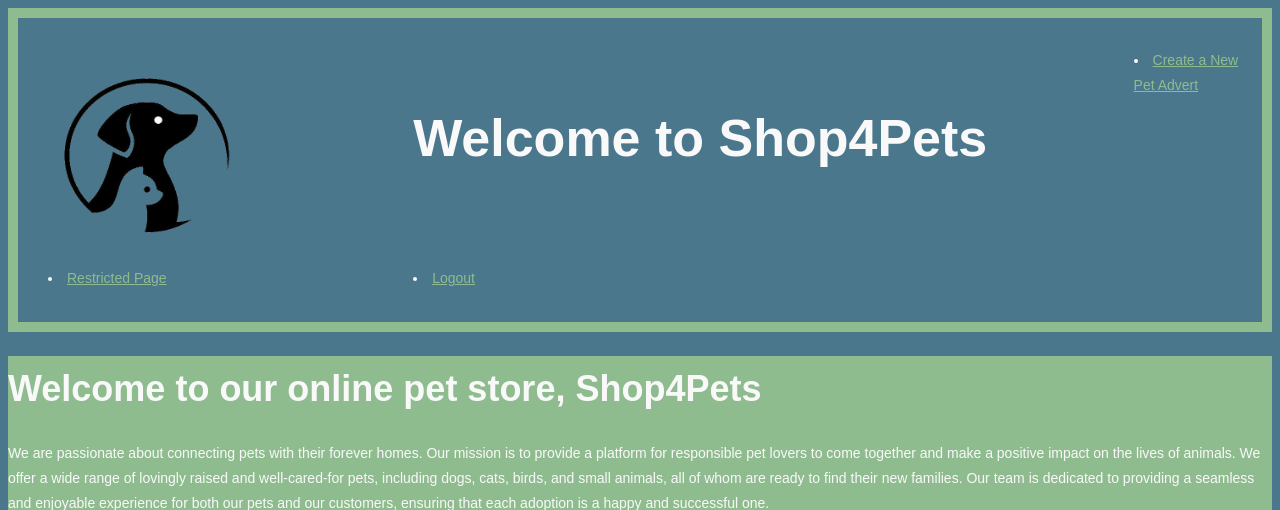
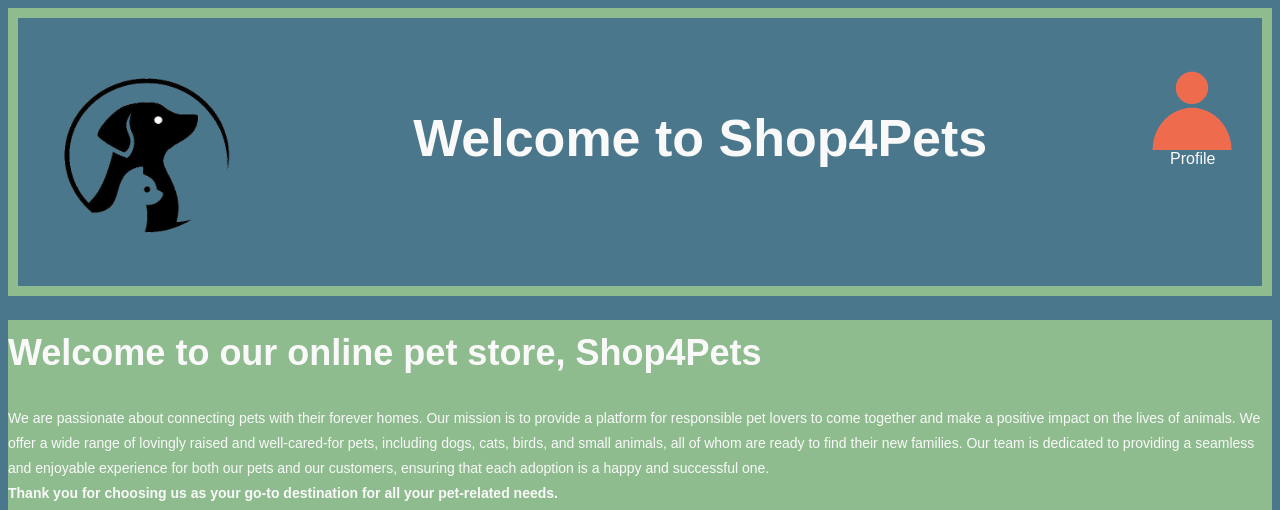
Before and after one commit to Ahmed-AlOnaizi/Shop4Pets, a Django app: page /pets/about/ in a window 1280 px wide. Shown: the top 510 px of the page. Run offline with Django 3.2, Linux system fonts and the light colour scheme; a user stored in the database is signed in; data that the repository does not hold is empty.

Commit message:
"fixed login/signup link so it displays add_Advert if user is loggeed in"

```diff
--- a/templates/pets/base.html
+++ b/templates/pets/base.html
@@ -11,6 +11,9 @@
             <a href="#"><img src="{% static 'images/logo.png' %}" alt="Shop4Pets logo" id = "logo"> </a>
             <h1 id = "Title">Welcome to Shop4Pets </h1>
             {% if user.is_authenticated %}
+                <div id="login">
+                <button id="loginButton"><img src="{% static 'images/login.png' %}" id="loginIcon"><br>Profile</button>
+                <div id="loginDropdown">
                 <li><a href="{% url 'pets:add_advert' %}">Create a New Pet Advert</a></li>
                 <li><a href="{% url 'pets:restricted' %}">Restricted Page</a></li>
                 <li><a href="{% url 'pets:logout' %}">Logout</a></li>
@@ -20,9 +23,9 @@
                 <div id="loginDropdown">
                     <a href="{% url 'pets:login' %}">Login</a>
                     <a href="{% url 'pets:register' %}">Sign Up</a>
-            {% endif %}
                 </div>
             </div>
+            {% endif %}
         </div>
     </nav>
         <meta charset="UTF-8" />
```
Also changed, not shown: db.sqlite3.
